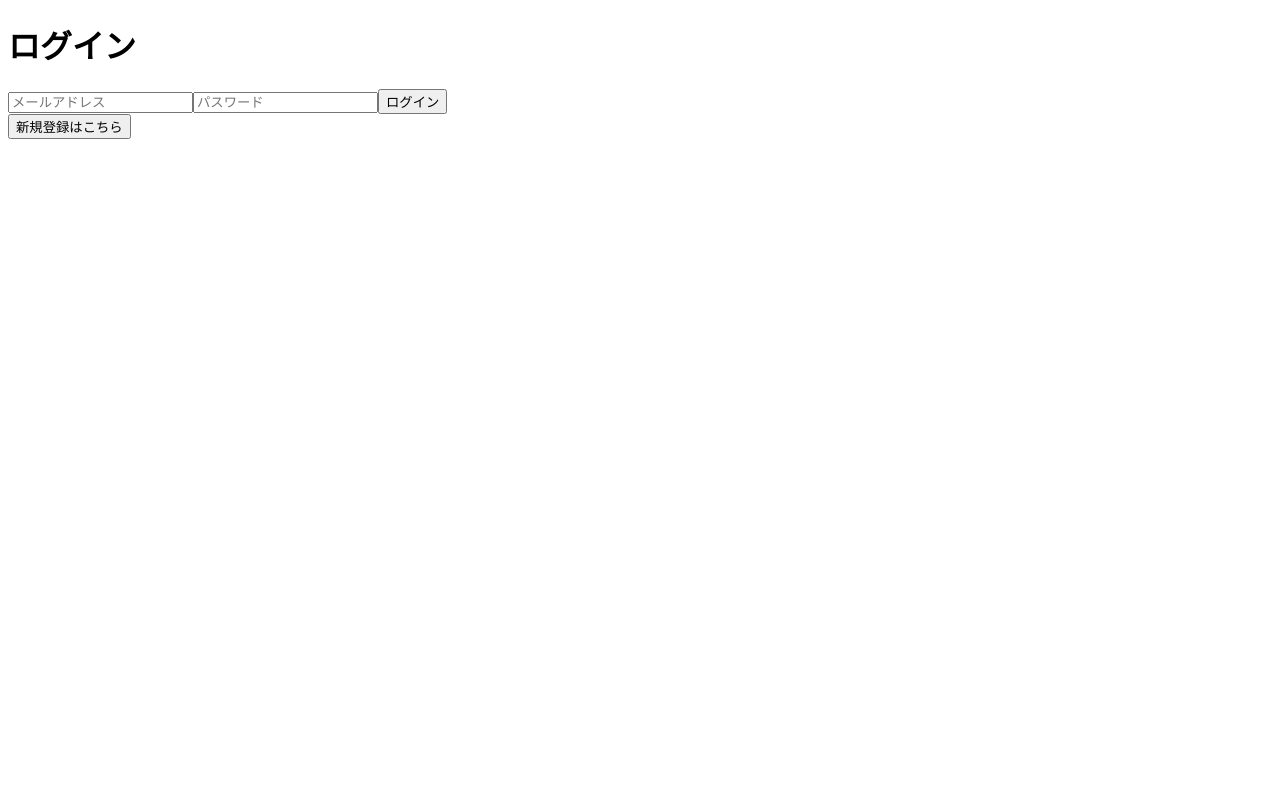
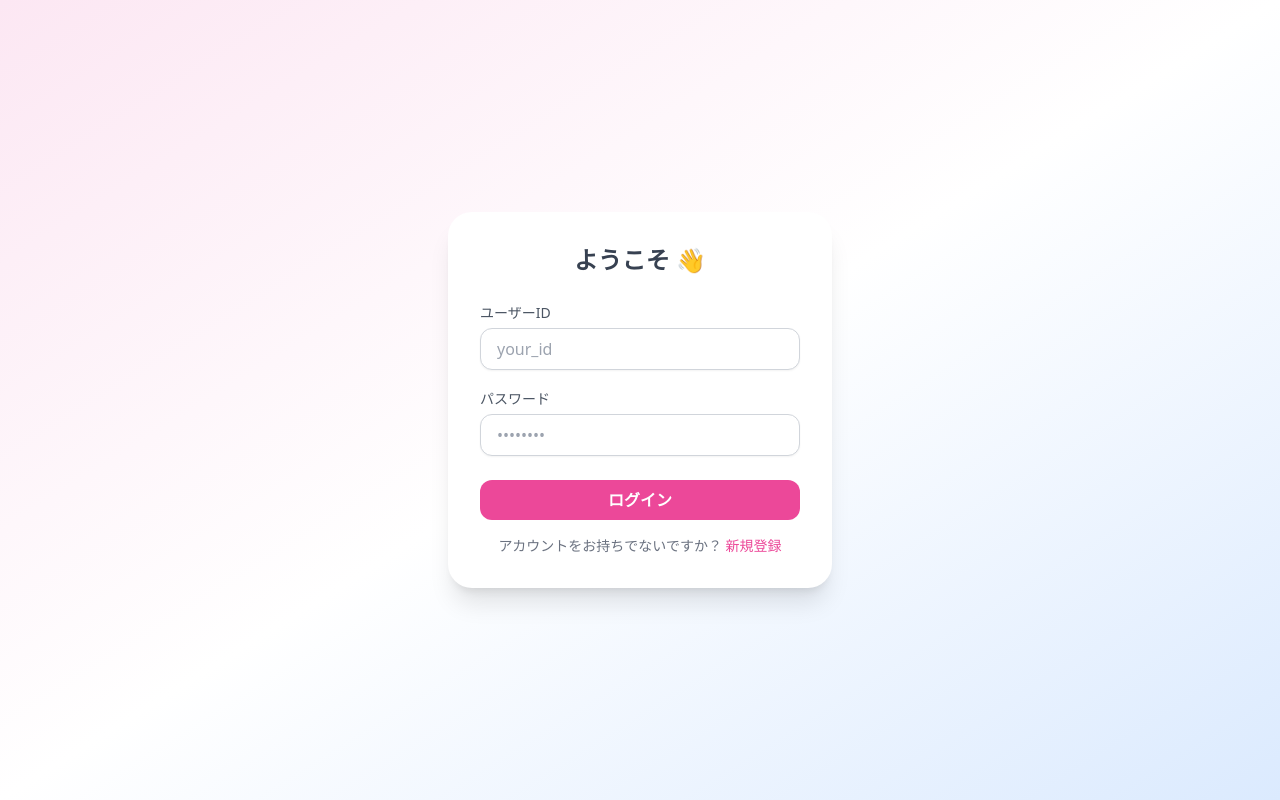
Before and after one commit to 753plus9/0330_funornot_frontend, a Next.js app: page /login in a window 1280 px wide. Built offline with nearby package versions, Linux system fonts and the light colour scheme.

Commit message:
4/9_9:59_uploadとlogin（叩き）修正反映

```diff
--- a/package.json
+++ b/package.json
@@ -19,11 +19,11 @@
   "devDependencies": {
     "@types/node": "22.13.17",
     "@types/react": "19.0.12",
-    "autoprefixer": "^10.4.16",
+    "autoprefixer": "^10.4.21",
     "daisyui": "^4.4.19",
     "eslint": "^8.55.0",
     "eslint-config-next": "^15.1.3",
-    "postcss": "^8.4.32",
-    "tailwindcss": "^3.3.6"
+    "postcss": "^8.5.3",
+    "tailwindcss": "^3.4.17"
   }
 }
--- /dev/null
+++ b/pages/_app.tsx
@@ -0,0 +1,7 @@
+// pages/_app.tsx
+import '../styles/globals.css' // Tailwind CSS を読み込む（あとで作成）
+import type { AppProps } from 'next/app'
+
+export default function App({ Component, pageProps }: AppProps) {
+  return <Component {...pageProps} />
+}
--- a/pages/for_daughter/upload.tsx
+++ b/pages/for_daughter/upload.tsx
@@ -112,53 +112,68 @@ export default function UploadPage() {
 
 
   return (
-    <div className="min-h-screen bg-gray-100 p-4 flex flex-col items-center">
-      <h1 className="text-xl font-bold mb-4 text-center">お父さんの写真をアップしよう📷</h1>
+    <div className="min-h-screen bg-gradient-to-br from-gray-100 to-white px-4 py-6 flex flex-col items-center font-sans">
+      <h1 className="text-2xl font-extrabold text-gray-800 mb-6 text-center">
+        お父さんの写真をアップしよう <span className="text-pink-500">📷</span>
+      </h1>
 
       {!selectedImage && (
-        <label className="w-full max-w-xs p-6 bg-white border border-dashed border-gray-300 rounded-2xl text-center shadow-sm cursor-pointer">
+        <label className="w-full max-w-xs p-6 bg-white border-2 border-dashed border-gray-300 rounded-2xl text-center shadow-md cursor-pointer hover:bg-gray-50 transition">
           <input type="file" accept="image/*" onChange={handleImageChange} hidden />
-          <p className="text-gray-500">タップして写真を選ぶ</p>
+          <p className="text-gray-500 text-sm">📸 タップして写真を選ぶ</p>
         </label>
       )}
 
       {previewUrl && (
-        <div className="mb-4 w-full max-w-xs">
-          <Image src={previewUrl} alt="Preview" width={300} height={400} className="rounded-xl object-cover" />
+        <div className="mb-6 w-full max-w-xs">
+          <Image src={previewUrl} alt="Preview" width={300} height={400} className="rounded-xl shadow-lg object-cover" />
         </div>
       )}
 
       {previewUrl && !loading && !resultImage && (
-        <button onClick={handleSubmit} className="bg-pink-500 text-white px-6 py-3 rounded-xl shadow hover:bg-pink-600 mb-4">
+        <button
+          onClick={handleSubmit}
+          className="w-full max-w-xs bg-pink-500 text-white font-bold text-lg py-3 rounded-full shadow-md hover:bg-pink-600 transition mb-6"
+        >
           BeDandy ✨
         </button>
       )}
 
-      {loading && <p className="text-gray-600 mt-4">変身中... お待ちください 💫</p>}
+      {loading && (
+        <p className="text-gray-600 mt-4 animate-pulse">変身中... お待ちください 💫</p>
+      )}
 
       {resultImage && (
         <>
-          <h2 className="text-lg font-semibold mt-6 mb-2">変身後のお父さん 💇‍♂️</h2>
+          <h2 className="text-xl font-semibold text-gray-700 mt-6 mb-4 text-center">
+            変身後のお父さん 💇‍♂️
+          </h2>
           <div className="w-full max-w-xs mb-4">
-            <Image src={resultImage} alt="Result" width={300} height={400} className="rounded-xl shadow-md" />
+            <Image src={resultImage} alt="Result" width={300} height={400} className="rounded-xl shadow-xl" />
           </div>
 
-          <div className="w-full max-w-xs space-y-4 mb-4">
+          <div className="w-full max-w-xs space-y-4 mb-6">
             {fashionItems.map((item, index) => (
-              <div key={index} className="bg-white p-4 rounded-xl shadow text-sm">
-                <p className="font-bold">{item.name}</p>
-                <p>ブランド：{item.brand}</p>
-                <p>価格：{item.price}</p>
-                <p className="text-gray-600">{item.description}</p>
+              <div key={index} className="bg-white p-4 rounded-2xl shadow-md text-sm border border-gray-100">
+                <p className="font-bold text-gray-800">{item.name}</p>
+                <p className="text-gray-600">ブランド：{item.brand}</p>
+                <p className="text-gray-600">価格：{item.price}</p>
+                <p className="text-gray-500 text-xs mt-1">{item.description}</p>
               </div>
             ))}
           </div>
 
-          <div className="flex space-x-4">
-            <button onClick={handleRetry} className="flex-1 bg-gray-300 text-black px-4 py-2 rounded-xl">
+          <div className="flex space-x-4 w-full max-w-xs">
+            <button
+              onClick={handleRetry}
+              className="flex-1 bg-gray-200 text-gray-800 font-semibold py-2 rounded-full hover:bg-gray-300 transition"
+            >
               再度実行
             </button>
-            <button onClick={handleConfirm} className="flex-1 bg-green-500 text-white px-4 py-2 rounded-xl">
+            <button
+              onClick={handleConfirm}
+              className="flex-1 bg-green-500 text-white font-semibold py-2 rounded-full hover:bg-green-600 transition"
+            >
               確定する
             </button>
           </div>
@@ -166,4 +181,5 @@ export default function UploadPage() {
       )}
     </div>
   )
+
 }
--- a/pages/login.tsx
+++ b/pages/login.tsx
@@ -1,58 +1,73 @@
-// frontend/pages/login.tsx
+// pages/login.tsx
 import { useState } from 'react'
 import { useRouter } from 'next/router'
-import axios from 'axios'
 
 export default function LoginPage() {
   const router = useRouter()
-  const [isNewUser, setIsNewUser] = useState(false)
-  const [form, setForm] = useState({
-    email: '',
-    password: '',
-    yourId: '',
-    dadId: '', // for 娘 only
-  })
+  const [userId, setUserId] = useState('')
+  const [password, setPassword] = useState('')
 
-  const handleChange = (e: React.ChangeEvent<HTMLInputElement>) => {
-    setForm({ ...form, [e.target.name]: e.target.value })
-  }
+  const handleLogin = async () => {
+    try {
+      const res = await fetch(`${process.env.NEXT_PUBLIC_API_ENDPOINT}/api/login`, {
+        method: 'POST',
+        headers: { 'Content-Type': 'application/json' },
+        body: JSON.stringify({ user_id: userId, password }),
+      })
 
-  const handleSubmit = async (e: React.FormEvent) => {
-    e.preventDefault()
-    const url = isNewUser ? '/api/register' : '/api/login'
-    const payload = isNewUser
-      ? { email: form.email, password: form.password, your_id: form.yourId, dad_id: form.dadId }
-      : { email: form.email, password: form.password }
-
-    try {
-      const res = await axios.post(url, payload)
-      localStorage.setItem('token', res.data.token)
-      router.push('/menu')
+      if (res.ok) {
+        const data = await res.json()
+        localStorage.setItem('user', JSON.stringify(data))
+        router.push('/menu')
+      } else {
+        alert('ログインに失敗しました')
+      }
     } catch (err) {
-      alert('ログインまたは登録に失敗しました')
+      console.error('ログインエラー:', err)
+      alert('ログイン処理でエラーが発生しました')
     }
   }
 
   return (
-    <div className="p-8 max-w-md mx-auto">
-      <h1 className="text-2xl font-bold mb-4">{isNewUser ? '新規登録' : 'ログイン'}</h1>
-      <form onSubmit={handleSubmit} className="space-y-4">
-        <input name="email" type="email" placeholder="メールアドレス" onChange={handleChange} required className="w-full p-2 border rounded" />
-        <input name="password" type="password" placeholder="パスワード" onChange={handleChange} required className="w-full p-2 border rounded" />
-        {isNewUser && (
-          <>
-            <input name="yourId" placeholder="あなたのID" onChange={handleChange} className="w-full p-2 border rounded" />
-            <input name="dadId" placeholder="お父さんのID" onChange={handleChange} className="w-full p-2 border rounded" />
-          </>
-        )}
-        <button type="submit" className="w-full p-2 bg-blue-600 text-white rounded">
-          {isNewUser ? '登録する' : 'ログイン'}
+    <div className="min-h-screen flex items-center justify-center bg-gradient-to-br from-pink-100 via-white to-blue-100 p-4">
+      <div className="w-full max-w-sm bg-white shadow-xl rounded-3xl p-8">
+        <h1 className="text-2xl font-bold text-center text-gray-700 mb-6">ようこそ 👋</h1>
+
+        <label className="block mb-4">
+          <span className="text-gray-600 text-sm">ユーザーID</span>
+          <input
+            type="text"
+            value={userId}
+            onChange={(e) => setUserId(e.target.value)}
+            className="mt-1 w-full px-4 py-2 rounded-xl border border-gray-300 shadow-sm focus:ring-2 focus:ring-pink-300 focus:outline-none"
+            placeholder="your_id"
+          />
+        </label>
+
+        <label className="block mb-6">
+          <span className="text-gray-600 text-sm">パスワード</span>
+          <input
+            type="password"
+            value={password}
+            onChange={(e) => setPassword(e.target.value)}
+            className="mt-1 w-full px-4 py-2 rounded-xl border border-gray-300 shadow-sm focus:ring-2 focus:ring-pink-300 focus:outline-none"
+            placeholder="••••••••"
+          />
+        </label>
+
+        <button
+          onClick={handleLogin}
+          className="w-full bg-pink-500 hover:bg-pink-600 text-white font-semibold py-2 rounded-xl transition duration-200"
+        >
+          ログイン
         </button>
-      </form>
-      <div className="mt-4 text-sm text-center">
-        <button onClick={() => setIsNewUser(!isNewUser)} className="text-blue-500 underline">
-          {isNewUser ? '既に登録済み？ログインはこちら' : '新規登録はこちら'}
-        </button>
+
+        <p className="text-center text-sm text-gray-500 mt-4">
+          アカウントをお持ちでないですか？{' '}
+          <span className="text-pink-500 font-medium cursor-pointer hover:underline">
+            新規登録
+          </span>
+        </p>
       </div>
     </div>
   )
--- a/pages/menu.tsx
+++ b/pages/menu.tsx
@@ -1,34 +1,24 @@
-// frontend/pages/menu.tsx
+import { useRouter } from 'next/router'
 import { useEffect } from 'react'
-import { useRouter } from 'next/router'
 
 export default function MenuPage() {
   const router = useRouter()
 
   useEffect(() => {
-    const token = localStorage.getItem('token')
-    if (!token) {
+    const user = localStorage.getItem('user')
+    if (!user) {
       router.push('/login')
     }
-  }, [router])
+  }, [])
+
+  const goToUpload = () => router.push('/for_daughter/upload')
 
   return (
-    <div className="flex flex-col items-center justify-center min-h-screen p-8">
-      <h1 className="text-3xl font-bold mb-8">ようこそ！</h1>
-      <p className="mb-6 text-lg">どちらの機能を使いますか？</p>
-      <div className="flex space-x-4">
-        <button
-          onClick={() => router.push('/for_daughter/upload')}
-          className="bg-pink-500 text-white px-6 py-3 rounded-xl shadow hover:bg-pink-600"
-        >
-          for 娘
-        </button>
-        <button
-          onClick={() => router.push('/for_dad/check')}
-          className="bg-blue-500 text-white px-6 py-3 rounded-xl shadow hover:bg-blue-600"
-        >
-          for 父
-        </button>
+    <div className="min-h-screen flex flex-col justify-center items-center bg-white">
+      <h1 className="text-2xl font-bold mb-8">メニュー</h1>
+      <div className="flex flex-col gap-4 w-full max-w-xs">
+        <button className="btn-primary" onClick={goToUpload}>for 娘 💁‍♀️</button>
+        <button className="btn-secondary">for 父 👨</button>
       </div>
     </div>
   )
--- /dev/null
+++ b/styles/globals.css
@@ -0,0 +1,16 @@
+@tailwind base;
+@tailwind components;
+@tailwind utilities;
+
+
+.input-style {
+    @apply w-full p-3 mb-3 border border-gray-300 rounded-xl text-sm;
+  }
+
+  .btn-primary {
+    @apply bg-blue-500 text-white px-4 py-3 rounded-xl text-center shadow hover:bg-blue-600 transition;
+  }
+
+  .btn-secondary {
+    @apply bg-gray-300 text-black px-4 py-3 rounded-xl text-center hover:bg-gray-400;
+  }
--- a/tailwind.config.js
+++ b/tailwind.config.js
@@ -1,9 +1,8 @@
 /** @type {import('tailwindcss').Config} */
 module.exports = {
   content: [
-    './src/pages/**/*.{js,ts,jsx,tsx,mdx}',
-    './src/components/**/*.{js,ts,jsx,tsx,mdx}',
-    './src/app/**/*.{js,ts,jsx,tsx,mdx}',
+    "./pages/**/*.{js,ts,jsx,tsx}", // ✅ 必須
+    "./components/**/*.{js,ts,jsx,tsx}",
   ],
   theme: {
     extend: {
@@ -14,5 +13,5 @@ module.exports = {
       },
     },
   },
-  plugins: [require("daisyui")],
+  plugins: [],
 }
```
Also changed, not shown: 1 other file (tests, documents, lock files or other folders).
